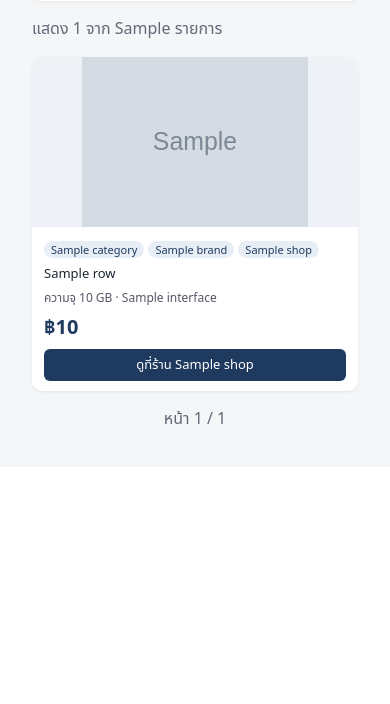
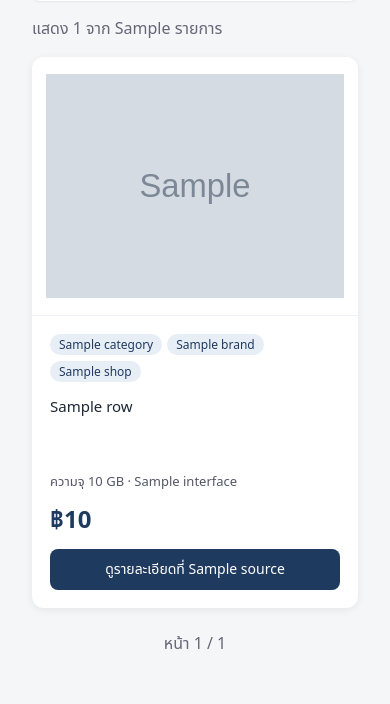
Before and after one commit to Witchayut022/02739452-18-6621653841, a Flask app: template web/templates/index.html in a window 390 px wide. Shown: the part 1017-1721 px from the top of the page. Before the commit the page ends 1441 px from the top, so only its background shows below. Run offline with Flask 3, Linux system fonts and the light colour scheme; the template is opened without the code that fills it: most values are stand-ins (such as "Sample title", 1, 10 or a date in 2020); grey boxes marked "Sample" are stand-in pictures; some libraries are stand-ins or nearby versions.

Commit message:
Web: larger cards, fixed column breakpoints, clearer pager and link labels
Co-Authored-By: Claude Sonnet 5.5 <noreply@anthropic.com>

```diff
--- a/web/app.py
+++ b/web/app.py
@@ -49,7 +49,7 @@ def index():
     per_page = 25
     pages = max(1, -(-int(kpi.get("n") or 0) // per_page))
     page = min(max(int(request.args.get("page", 1)) if request.args.get("page", "1").isdigit() else 1, 1), pages)
-    rows = query(f"""SELECT category, brand, name, capacity_gb, interface, shop, price, url, image_url
+    rows = query(f"""SELECT category, brand, name, capacity_gb, interface, shop, source, price, url, image_url
                      FROM prices WHERE {w} ORDER BY {order}, name LIMIT {per_page} OFFSET {(page - 1) * per_page}""", params)
     base_args = {k: v for k, v in request.args.items() if k != "page" and v}
     by_shop = query(f"""SELECT shop, category, round(avg(price)) AS v
--- a/web/templates/index.html
+++ b/web/templates/index.html
@@ -21,20 +21,27 @@
  th,td{padding:6px 8px;border-bottom:1px solid #e5e9ee;text-align:left}
  td.n{text-align:right}
  .wrap{overflow-x:auto}
- .grid{display:grid;grid-template-columns:repeat(auto-fill,minmax(220px,1fr));gap:14px;margin-bottom:16px}
- .pcard{background:#fff;border-radius:10px;box-shadow:0 1px 3px #0001;overflow:hidden;display:flex;flex-direction:column}
- .pimg{height:170px;background:#eef1f5;display:flex;align-items:center;justify-content:center;color:#99a}
+ .grid{display:grid;grid-template-columns:repeat(5,1fr);gap:24px;margin:8px 0 24px}
+ @media (max-width:1500px){.grid{grid-template-columns:repeat(4,1fr)}}
+ @media (max-width:1150px){.grid{grid-template-columns:repeat(3,1fr)}}
+ @media (max-width:820px){.grid{grid-template-columns:repeat(2,1fr);gap:16px}}
+ @media (max-width:520px){.grid{grid-template-columns:1fr}}
+ .pcard{background:#fff;border-radius:12px;box-shadow:0 2px 8px #0001;overflow:hidden;display:flex;flex-direction:column;transition:box-shadow .15s,transform .15s}
+ .pcard:hover{box-shadow:0 6px 18px #0002;transform:translateY(-2px)}
+ .pimg{height:230px;background:#fff;border-bottom:1px solid #eef1f5;display:flex;align-items:center;justify-content:center;color:#99a;padding:14px}
  .pimg img{max-width:100%;max-height:100%;object-fit:contain}
- .pbody{padding:10px 12px;display:flex;flex-direction:column;gap:6px;flex:1}
- .tags span{display:inline-block;font-size:11px;padding:1px 7px;border-radius:10px;background:#e8eef6;color:#1f3a5f;margin-right:4px}
+ .pbody{padding:16px 18px 18px;display:flex;flex-direction:column;gap:10px;flex:1}
+ .tags span{display:inline-block;font-size:12px;padding:2px 9px;border-radius:12px;background:#e8eef6;color:#1f3a5f;margin:0 5px 4px 0}
  .tags .RAM{background:#fdeede;color:#8a4b0f}
- .pname{font-size:13px;line-height:1.35;max-height:5.4em;overflow:hidden}
- .specs{font-size:12px;color:#556}
- .pprice{font-size:20px;font-weight:700;color:#1f3a5f;margin-top:auto}
- .pager{display:flex;gap:6px;justify-content:center;flex-wrap:wrap;margin:8px 0 24px}
- .pager a,.pager span{padding:6px 12px;border-radius:6px;background:#fff;box-shadow:0 1px 3px #0001;text-decoration:none;color:#1f3a5f}
- .pager .cur{background:#1f3a5f;color:#fff}.pager .dis{color:#aab}
- .pbtn{display:block;text-align:center;background:#1f3a5f;color:#fff;text-decoration:none;border-radius:6px;padding:6px;font-size:13px}
+ .pname{font-size:15px;line-height:1.45;min-height:4.4em;max-height:4.4em;overflow:hidden}
+ .specs{font-size:13px;color:#556}
+ .pprice{font-size:24px;font-weight:700;color:#1f3a5f;margin-top:auto}
+ .pager{display:flex;gap:10px;justify-content:center;flex-wrap:wrap;margin:16px 0 8px}
+ .pager a,.pager span{min-width:42px;text-align:center;padding:10px 16px;border-radius:8px;background:#fff;box-shadow:0 1px 4px #0002;text-decoration:none;color:#1f3a5f;font-size:15px}
+ .pager a:hover{background:#e8eef6}
+ .pager .cur{background:#1f3a5f;color:#fff}.pager .dis{color:#aab;box-shadow:none;background:transparent}
+ .pbtn{display:block;text-align:center;background:#1f3a5f;color:#fff;text-decoration:none;border-radius:8px;padding:10px;font-size:14px}
+ .pbtn:hover{background:#2c5282}
 </style>
 </head>
 <body>
@@ -81,7 +88,7 @@
     <div class="pname" title="{{ r.name }}">{{ r.name }}</div>
     <div class="specs">ความจุ {{ "{:,.0f}".format(r.capacity_gb) if r.capacity_gb < 1024 else "{:g} TB".format(r.capacity_gb / 1024) }}{{ " GB" if r.capacity_gb < 1024 }} · {{ r.interface }}</div>
     <div class="pprice">฿{{ "{:,.0f}".format(r.price) }}</div>
-    <a class="pbtn" href="{{ r.url }}" target="_blank" rel="noopener">ดูที่ร้าน {{ r.shop }}</a>
+    <a class="pbtn" href="{{ r.url }}" target="_blank" rel="noopener">{% if r.source == r.shop %}ดูที่ร้าน {{ r.shop }}{% else %}ดูรายละเอียดที่ {{ r.source }}{% endif %}</a>
    </div>
   </div>
   {% else %}<div class="card">ยังไม่มีข้อมูล - รัน DAG pc_parts_pipeline ใน Airflow ก่อน</div>{% endfor %}
@@ -98,7 +105,7 @@
   {% if page < pages %}<a href="?{{ (base_args | dict_update({'page': page+1})) | urlencode }}">ถัดไป »</a>{% else %}<span class="dis">ถัดไป »</span>{% endif %}
  </nav>
  {% endif %}
- <p style="color:#667;text-align:center">หน้า {{ page }} / {{ pages }}</p>
+ <p style="color:#667;text-align:center;margin:8px 0 28px">หน้า {{ page }} / {{ pages }}</p>
 </main>
 <script>
  const d = {{ chart | tojson }};
```
